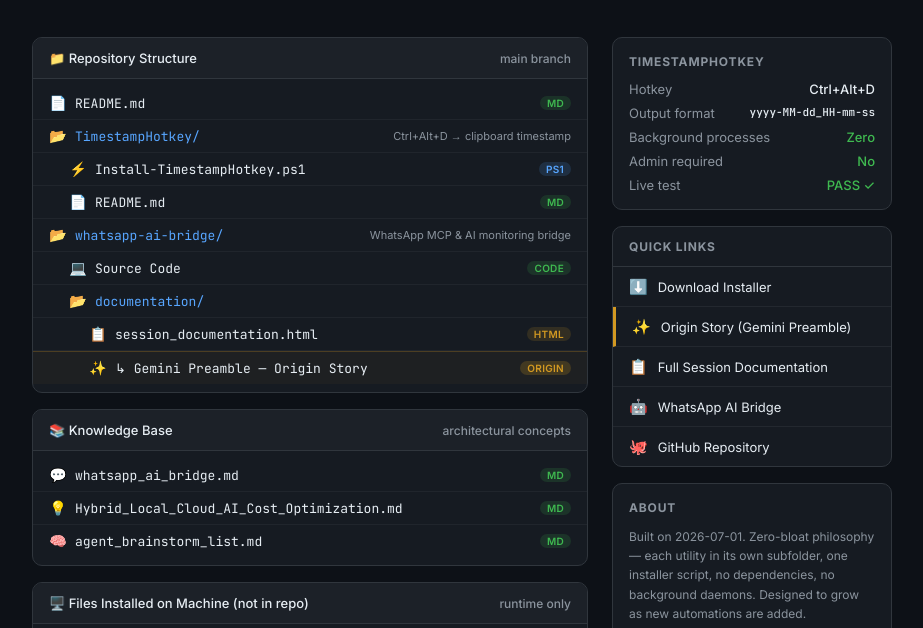
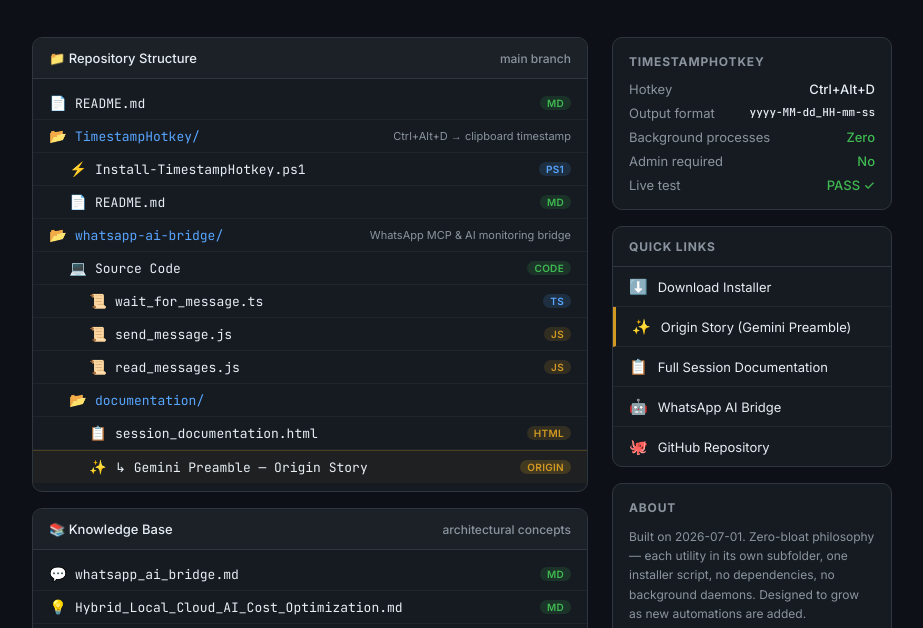
Before and after one commit to naudiac/utility-scripts, a plain HTML site: page index.html in a window 1280 px wide. Shown: the part 172-800 px from the top of the page, without its empty margins (178-1101 px from the left). Drawn offline with Linux system fonts and the light colour scheme.

Commit message:
Update GitHub Pages index.html with new WhatsApp scripts

```diff
--- a/index.html
+++ b/index.html
@@ -215,6 +215,22 @@
           <span class="file-badge badge-md">CODE</span>
         </a>
 
+        <a class="tree-row indent2" href="https://github.com/naudiac/utility-scripts/blob/main/whatsapp-ai-bridge/src/wait_for_message.ts" target="_blank">
+          <span class="icon">📜</span>
+          <span class="file-name">wait_for_message.ts</span>
+          <span class="file-badge badge-ps">TS</span>
+        </a>
+        <a class="tree-row indent2" href="https://github.com/naudiac/utility-scripts/blob/main/whatsapp-ai-bridge/send_message.js" target="_blank">
+          <span class="icon">📜</span>
+          <span class="file-name">send_message.js</span>
+          <span class="file-badge badge-html">JS</span>
+        </a>
+        <a class="tree-row indent2" href="https://github.com/naudiac/utility-scripts/blob/main/whatsapp-ai-bridge/read_messages.js" target="_blank">
+          <span class="icon">📜</span>
+          <span class="file-name">read_messages.js</span>
+          <span class="file-badge badge-html">JS</span>
+        </a>
+
         <div class="tree-row indent folder" style="cursor:default;">
           <span class="icon">📂</span>
           <span class="file-name">documentation/</span>
@@ -339,7 +355,7 @@
 </div>
 
 <footer>
-  naudiac/utility-scripts &mdash; Generated 2026-07-01 08:35 UTC (Updated 2026-07-03)
+  naudiac/utility-scripts &mdash; Generated 2026-07-01 08:35 UTC (Updated 2026-07-05)
 </footer>
 
 </body>
```
